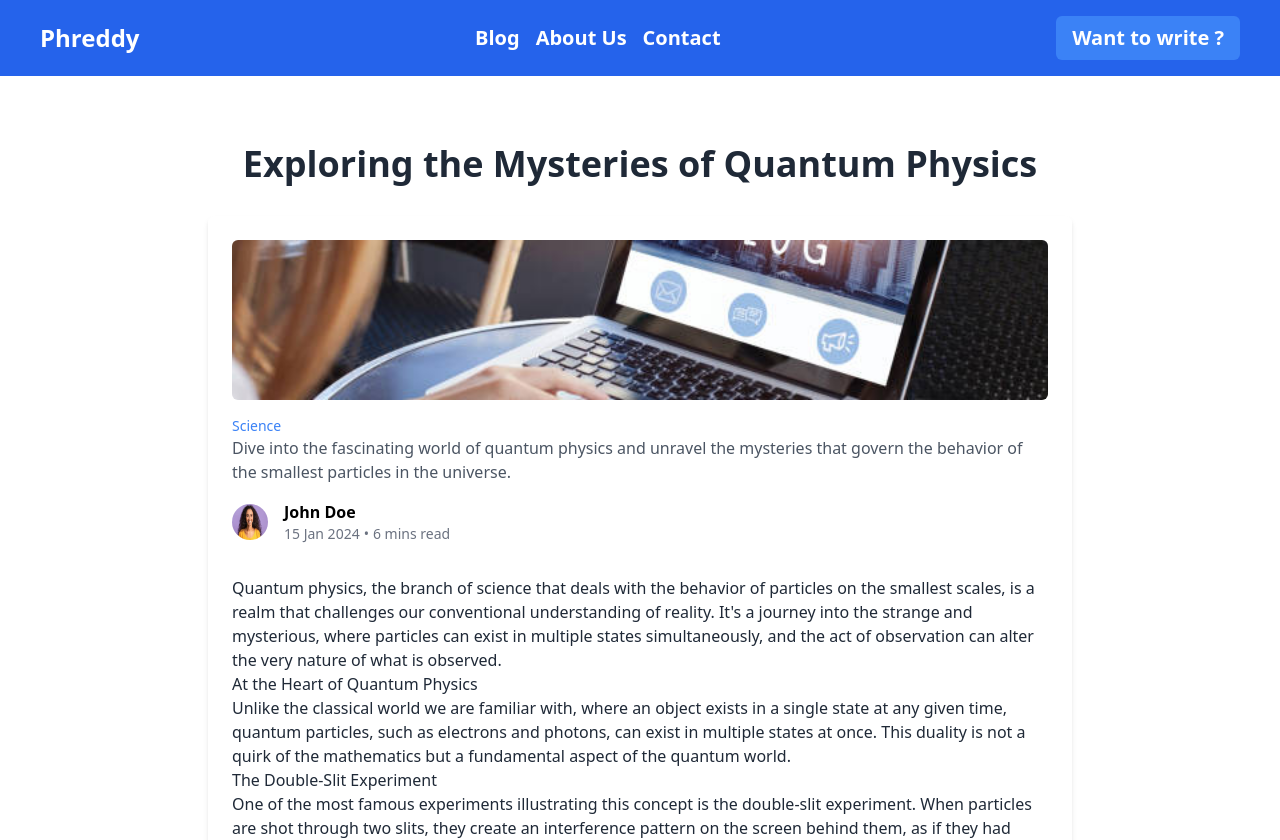
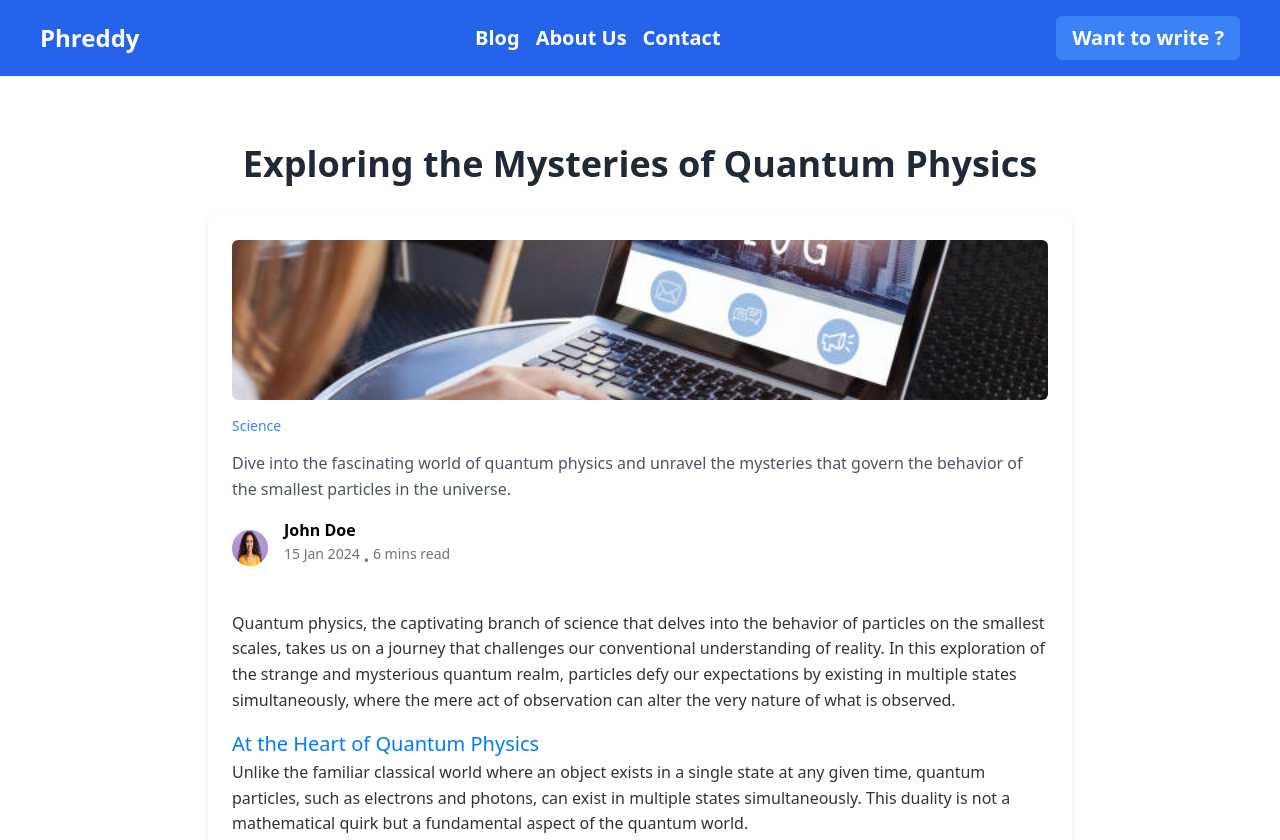
Before and after one commit to Olosko23/Blog-Client, a React (Vite) app: page /blog/0 in a window 1280 px wide. Shown: the top 840 px of the page. Built offline with nearby package versions, Linux system fonts and the light colour scheme.

Commit message:
'edutrsss'

```diff
--- a/src/constants/Blogs.js
+++ b/src/constants/Blogs.js
@@ -19,15 +19,38 @@ export const blogs = [
     date: "15 Jan 2024",
     readtime: "6 mins",
     content: `
-    <p class="blog-paragraph">Quantum physics, the branch of science that deals with the behavior of particles on the smallest scales, is a realm that challenges our conventional understanding of reality. It's a journey into the strange and mysterious, where particles can exist in multiple states simultaneously, and the act of observation can alter the very nature of what is observed.</p>
+    <style>
+      body {
+        line-height: 1.6;
+        margin: 20px;
+      }
+      h1, h2 {
+        color: #333;
+      }
+      h1 {
+        font-size: 24px;
+      }
+      h2 {
+        font-size: 20px;
+      }
+      p {
+        margin-bottom: 15px;
+      }
+      .blog-heading {
+        color: #007BFF;
+      }
+      .blog-paragraph {
+        color: #333;
+      }
+    </style>
+
+    <p class="blog-paragraph">Quantum physics, the captivating branch of science that delves into the behavior of particles on the smallest scales, takes us on a journey that challenges our conventional understanding of reality. In this exploration of the strange and mysterious quantum realm, particles defy our expectations by existing in multiple states simultaneously, where the mere act of observation can alter the very nature of what is observed.</p>
 
     <h2 class="blog-heading">At the Heart of Quantum Physics</h2>
-    <p class="blog-paragraph">Unlike the classical world we are familiar with, where an object exists in a single state at any given time, quantum particles, such as electrons and photons, can exist in multiple states at once. This duality is not a quirk of the mathematics but a fundamental aspect of the quantum world.</p>
+    <p class="blog-paragraph">Unlike the familiar classical world where an object exists in a single state at any given time, quantum particles, such as electrons and photons, can exist in multiple states simultaneously. This duality is not a mathematical quirk but a fundamental aspect of the quantum world.</p>
 
     <h2 class="blog-heading">The Double-Slit Experiment</h2>
-    <p class="blog-paragraph">One of the most famous experiments illustrating this concept is the double-slit experiment. When particles are shot through two slits, they create an interference pattern on the screen behind them, as if they had traveled through both slits simultaneously. However, when the act of observation is introduced, and the experimenter tries to determine which slit the particle went through, the interference pattern disappears, and the particle behaves like a classical particle.</p>
-
-    <p class="blog-paragraph">This phenomenon is not just a puzzle for physicists; it challenges our very understanding of reality. The act of observation, it seems, has a direct impact on the behavior of particles. This led to the development of the Copenhagen interpretation, suggesting that particles exist in all possible states until observed, at which point they collapse into a single state.</p>
+    <p class="blog-paragraph">One of the most famous experiments illustrating this concept is the double-slit experiment. When particles are shot through two slits, they create an interference pattern, as if traveling through both slits simultaneously. However, when the act of observation is introduced, and the experimenter tries to determine which slit the particle went through, the interference pattern disappears, and the particle behaves like a classical particle.</p>
 
     <h2 class="blog-heading">Entanglement</h2>
     <p class="blog-paragraph">Another intriguing aspect of quantum physics is entanglement, a phenomenon where two particles become connected in such a way that the state of one particle instantly influences the state of the other, regardless of the distance between them. Einstein famously referred to this as 'spooky action at a distance,' and it remains one of the most confounding aspects of quantum physics.</p>
@@ -39,7 +62,7 @@ export const blogs = [
 
     <h2 class="blog-heading">In Conclusion</h2>
     <p class="blog-paragraph">The world of quantum physics is a captivating journey into the unknown. It challenges our understanding of the fundamental nature of the universe, offering insights that not only redefine the boundaries of science but also hold the key to revolutionary technological advancements. As we continue to explore this mysterious realm, we may find that the answers to some of the universe's most profound questions lie hidden in the quantum fabric of reality.</p>
-  `,
+    `,
   },
   {
     id: 1,
@@ -53,27 +76,47 @@ export const blogs = [
     date: "18 Jan 2024",
     readtime: "5 mins",
     content: `
-    <p class="blog-paragraph">Quantum physics, the branch of science that deals with the behavior of particles on the smallest scales, is a realm that challenges our conventional understanding of reality. It's a journey into the strange and mysterious, where particles can exist in multiple states simultaneously, and the act of observation can alter the very nature of what is observed.</p>
+      <style>
+        body {
+          line-height: 1.6;
+          margin: 20px;
+        }
+        h2 {
+          color: #333;
+          font-size: 20px;
+        }
+        p {
+          margin-bottom: 15px;
+          color: #333;
+        }
+        .blog-heading {
+          color: #007BFF;
+        }
+        .blog-paragraph {
+          color: #333;
+        }
+      </style>
 
-    <h2 class="blog-heading">At the Heart of Quantum Physics</h2>
-    <p class="blog-paragraph">Unlike the classical world we are familiar with, where an object exists in a single state at any given time, quantum particles, such as electrons and photons, can exist in multiple states at once. This duality is not a quirk of the mathematics but a fundamental aspect of the quantum world.</p>
+      <p class="blog-paragraph">Artificial Intelligence (AI) has emerged as a transformative force, influencing every facet of our society. This technological revolution is reshaping how we live, work, and interact in unprecedented ways.</p>
 
-    <h2 class="blog-heading">The Double-Slit Experiment</h2>
-    <p class="blog-paragraph">One of the most famous experiments illustrating this concept is the double-slit experiment. When particles are shot through two slits, they create an interference pattern on the screen behind them, as if they had traveled through both slits simultaneously. However, when the act of observation is introduced, and the experimenter tries to determine which slit the particle went through, the interference pattern disappears, and the particle behaves like a classical particle.</p>
+      <h2 class="blog-heading">The Rise of AI in Healthcare</h2>
+      <p class="blog-paragraph">In healthcare, AI is revolutionizing diagnostics, treatment plans, and personalized medicine. Machine learning algorithms analyze vast datasets to identify patterns and make predictions, enhancing the accuracy and efficiency of medical processes.</p>
 
-    <p class="blog-paragraph">This phenomenon is not just a puzzle for physicists; it challenges our very understanding of reality. The act of observation, it seems, has a direct impact on the behavior of particles. This led to the development of the Copenhagen interpretation, suggesting that particles exist in all possible states until observed, at which point they collapse into a single state.</p>
+      <h2 class="blog-heading">AI's Role in Finance</h2>
+      <p class="blog-paragraph">The financial sector has witnessed a significant impact from AI, with algorithms automating trading strategies, detecting fraudulent activities, and providing personalized financial advice. These advancements streamline operations and contribute to the overall stability of financial systems.</p>
 
-    <h2 class="blog-heading">Entanglement</h2>
-    <p class="blog-paragraph">Another intriguing aspect of quantum physics is entanglement, a phenomenon where two particles become connected in such a way that the state of one particle instantly influences the state of the other, regardless of the distance between them. Einstein famously referred to this as 'spooky action at a distance,' and it remains one of the most confounding aspects of quantum physics.</p>
+      <h2 class="blog-heading">Ethical Considerations</h2>
+      <p class="blog-paragraph">As AI becomes more integrated into society, ethical considerations come to the forefront. Questions about data privacy, algorithmic bias, and the potential misuse of AI technologies prompt discussions on establishing responsible guidelines and regulations.</p>
 
-    <h2 class="blog-heading">Practical Implications</h2>
-    <p class="blog-paragraph">The practical implications of quantum physics are vast and extend into the realm of technology. Quantum computers, for instance, leverage the principles of superposition and entanglement to perform computations at speeds unimaginable with classical computers. The potential applications range from simulating complex quantum systems to breaking currently unbreakable encryption.</p>
+      <h2 class="blog-heading">Job Transformations and Workforce Challenges</h2>
+      <p class="blog-paragraph">The widespread adoption of AI has implications for the job market, leading to both the creation and transformation of roles. While AI enhances productivity, it also poses challenges, requiring society to adapt through upskilling and retraining programs.</p>
 
-    <p class="blog-paragraph">As we venture deeper into the mysteries of quantum physics, the line between science fiction and scientific reality blurs. Concepts once thought to be the product of imagination are now being explored in laboratories worldwide. While quantum physics challenges our intuitions about the nature of reality, it also opens doors to a new era of technological possibilities.</p>
+      <h2 class="blog-heading">Future Possibilities and Innovations</h2>
+      <p class="blog-paragraph">Looking ahead, the impact of AI on society is bound to grow. Innovations in natural language processing, robotics, and autonomous systems hold the promise of addressing complex challenges and improving our quality of life.</p>
 
-    <h2 class="blog-heading">In Conclusion</h2>
-    <p class="blog-paragraph">The world of quantum physics is a captivating journey into the unknown. It challenges our understanding of the fundamental nature of the universe, offering insights that not only redefine the boundaries of science but also hold the key to revolutionary technological advancements. As we continue to explore this mysterious realm, we may find that the answers to some of the universe's most profound questions lie hidden in the quantum fabric of reality.</p>
-  `,
+      <h2 class="blog-heading">Conclusion</h2>
+      <p class="blog-paragraph">In conclusion, the impact of artificial intelligence on society is profound and multifaceted. Embracing the opportunities while addressing the challenges is crucial for steering this technological revolution towards a positive and inclusive future.</p>
+    `,
   },
   {
     id: 2,
@@ -86,27 +129,27 @@ export const blogs = [
     author_name: "Robert Anderson",
     date: "20 Jan 2024",
     readtime: "7 mins",
-    content: `
-    <p class="blog-paragraph">Quantum physics, the branch of science that deals with the behavior of particles on the smallest scales, is a realm that challenges our conventional understanding of reality. It's a journey into the strange and mysterious, where particles can exist in multiple states simultaneously, and the act of observation can alter the very nature of what is observed.</p>
+    content: ` <p>Quantum physics, the captivating branch of science that delves into the behavior of particles on the smallest scales, takes us on a journey that challenges our conventional understanding of reality. In this exploration of the strange and mysterious quantum realm, particles defy our expectations by existing in multiple states simultaneously, where the mere act of observation can alter the very nature of what is observed.</p>
 
-    <h2 class="blog-heading">At the Heart of Quantum Physics</h2>
-    <p class="blog-paragraph">Unlike the classical world we are familiar with, where an object exists in a single state at any given time, quantum particles, such as electrons and photons, can exist in multiple states at once. This duality is not a quirk of the mathematics but a fundamental aspect of the quantum world.</p>
+    <h2>At the Heart of Quantum Physics</h2>
+    <p>Unlike the familiar classical world where an object exists in a single state at any given time, quantum particles, such as electrons and photons, can exist in multiple states simultaneously. This duality is not a mathematical quirk but a fundamental aspect of the quantum world.</p>
 
-    <h2 class="blog-heading">The Double-Slit Experiment</h2>
-    <p class="blog-paragraph">One of the most famous experiments illustrating this concept is the double-slit experiment. When particles are shot through two slits, they create an interference pattern on the screen behind them, as if they had traveled through both slits simultaneously. However, when the act of observation is introduced, and the experimenter tries to determine which slit the particle went through, the interference pattern disappears, and the particle behaves like a classical particle.</p>
+    <h2>The Double-Slit Experiment</h2>
+    <p>One of the most famous experiments illustrating this concept is the double-slit experiment. When particles are shot through two slits, they create an interference pattern, as if traveling through both slits simultaneously. However, when the act of observation is introduced, and the experimenter tries to determine which slit the particle went through, the interference pattern disappears, and the particle behaves like a classical particle.</p>
 
-    <p class="blog-paragraph">This phenomenon is not just a puzzle for physicists; it challenges our very understanding of reality. The act of observation, it seems, has a direct impact on the behavior of particles. This led to the development of the Copenhagen interpretation, suggesting that particles exist in all possible states until observed, at which point they collapse into a single state.</p>
+    <p>This phenomenon is not just a puzzle for physicists; it challenges our very understanding of reality. The act of observation, it seems, has a direct impact on the behavior of particles. This led to the development of the Copenhagen interpretation, suggesting that particles exist in all possible states until observed, at which point they collapse into a single state.</p>
 
-    <h2 class="blog-heading">Entanglement</h2>
-    <p class="blog-paragraph">Another intriguing aspect of quantum physics is entanglement, a phenomenon where two particles become connected in such a way that the state of one particle instantly influences the state of the other, regardless of the distance between them. Einstein famously referred to this as 'spooky action at a distance,' and it remains one of the most confounding aspects of quantum physics.</p>
+    <h2>Entanglement</h2>
+    <p>Another intriguing aspect of quantum physics is entanglement, a phenomenon where two particles become connected in such a way that the state of one particle instantly influences the state of the other, regardless of the distance between them. Einstein famously referred to this as 'spooky action at a distance,' and it remains one of the most confounding aspects of quantum physics.</p>
 
-    <h2 class="blog-heading">Practical Implications</h2>
-    <p class="blog-paragraph">The practical implications of quantum physics are vast and extend into the realm of technology. Quantum computers, for instance, leverage the principles of superposition and entanglement to perform computations at speeds unimaginable with classical computers. The potential applications range from simulating complex quantum systems to breaking currently unbreakable encryption.</p>
+    <h2>Practical Implications</h2>
+    <p>The practical implications of quantum physics are vast and extend into the realm of technology. Quantum computers leverage the principles of superposition and entanglement to perform computations at speeds unimaginable with classical computers. The potential applications range from simulating complex quantum systems to breaking currently unbreakable encryption.</p>
 
-    <p class="blog-paragraph">As we venture deeper into the mysteries of quantum physics, the line between science fiction and scientific reality blurs. Concepts once thought to be the product of imagination are now being explored in laboratories worldwide. While quantum physics challenges our intuitions about the nature of reality, it also opens doors to a new era of technological possibilities.</p>
+    <p>As we venture deeper into the mysteries of quantum physics, the line between science fiction and scientific reality blurs. Concepts once thought to be the product of imagination are now being explored in laboratories worldwide. While quantum physics challenges our intuitions about the nature of reality, it also opens doors to a new era of technological possibilities.</p>
 
-    <h2 class="blog-heading">In Conclusion</h2>
-    <p class="blog-paragraph">The world of quantum physics is a captivating journey into the unknown. It challenges our understanding of the fundamental nature of the universe, offering insights that not only redefine the boundaries of science but also hold the key to revolutionary technological advancements. As we continue to explore this mysterious realm, we may find that the answers to some of the universe's most profound questions lie hidden in the quantum fabric of reality.</p>
+    <h2>In Conclusion</h2>
+    <p>The world of quantum physics is a captivating journey into the unknown. It challenges our understanding of the fundamental nature of the universe, offering insights that not only redefine the boundaries of science but also hold the key to revolutionary technological advancements. As we continue to explore this mysterious realm, we may find that the answers to some of the universe's most profound questions lie hidden in the quantum fabric of reality.</p>
+
   `,
   },
   {
--- a/src/pages/Blog/Create.jsx
+++ b/src/pages/Blog/Create.jsx
@@ -5,7 +5,7 @@ import ReactQuill from "react-quill";
 import "react-quill/dist/quill.snow.css";
 
 const Create = () => {
-  const [thumbnail, setThumbnail] = useState(null); // Use null instead of an empty string for a file
+  const [thumbnail, setThumbnail] = useState(null);
   const [title, setTitle] = useState("");
   const [overview, setOverview] = useState("");
   const [content, setContent] = useState("");
@@ -23,8 +23,6 @@ const Create = () => {
     const file = e.target.files[0];
     setThumbnail(file);
 
-    // If you want to display a preview of the selected image
-    // You can use the FileReader API to read the image and set it as a data URL
     if (file) {
       const reader = new FileReader();
       reader.onload = (e) => {
--- a/src/pages/Home/Section1.jsx
+++ b/src/pages/Home/Section1.jsx
@@ -1,87 +1,8 @@
 import { Link } from "react-router-dom";
-import Blog1 from "../../assets/blog2.jpg";
-import Pic2 from "../../assets/pic2.jpg";
-import Pic3 from "../../assets/pic3.png";
-import Pic4 from "../../assets/pic4.jpg";
-import Pic5 from "../../assets/pic5.jpg";
-import Pic6 from "../../assets/pic6.jpg";
-import Pic7 from "../../assets/pic7.jpg";
+import { blogs } from "../../constants/Blogs";
 
 const Section1 = () => {
-  const blogs = [
-    {
-      id: 0,
-      src: Blog1,
-      category: "Science",
-      title: "Title of the First Blog Post",
-      overview:
-        "Explore the fascinating world of science and its latest discoveries.",
-      author_img_src: Pic4,
-      author_name: "Jane Smith",
-      date: "11 Jan 2024",
-      readtime: "4 mins",
-    },
-    {
-      id: 1,
-      src: Pic2,
-      category: "Science",
-      title: "Title of the First Blog Post",
-      overview:
-        "Explore the fascinating world of science and its latest discoveries.",
-      author_img_src: Pic2,
-      author_name: "Jane Smith",
-      date: "11 Jan 2024",
-      readtime: "4 mins",
-    },
-    {
-      id: 2,
-      src: Pic5,
-      category: "Technology",
-      title: "Title of the First Blog Post",
-      overview:
-        "Explore the fascinating world of science and its latest discoveries.",
-      author_img_src: Blog1,
-      author_name: "Jane Smith",
-      date: "11 Jan 2024",
-      readtime: "4 mins",
-    },
-    {
-      id: 3,
-      src: Pic6,
-      category: "Business",
-      title: "Title of the First Blog Post",
-      overview:
-        "Explore the fascinating world of science and its latest discoveries.",
-      author_img_src: Pic3,
-      author_name: "Jane Smith",
-      date: "11 Jan 2024",
-      readtime: "4 mins",
-    },
-    {
-      id: 4,
-      src: Blog1,
-      category: "Business",
-      title: "Title of the First Blog Post",
-      overview:
-        "Explore the fascinating world of science and its latest discoveries.",
-      author_img_src: Pic4,
-      author_name: "Jane Smith",
-      date: "11 Jan 2024",
-      readtime: "4 mins",
-    },
-    {
-      id: 5,
-      src: Pic7,
-      category: "Business",
-      title: "Title of the First Blog Post",
-      overview:
-        "Explore the fascinating world of science and its latest discoveries.",
-      author_img_src: Pic3,
-      author_name: "Jane Smith",
-      date: "11 Jan 2024",
-      readtime: "4 mins",
-    },
-  ];
+  const limitedBlogs = blogs.slice(0, 6);
 
   return (
     <div className="container mx-auto px-4 max-w-7xl py-12">
@@ -120,7 +41,7 @@ const Section1 = () => {
         <hr />
 
         <div className="grid grid-cols-1 sm:grid-cols-2 lg:grid-cols-3 gap-8 py-2">
-          {blogs.map((blog) => (
+          {limitedBlogs.map((blog) => (
             <article
               key={blog.id}
               className="bg-white p-6 rounded-md shadow-md"
```
